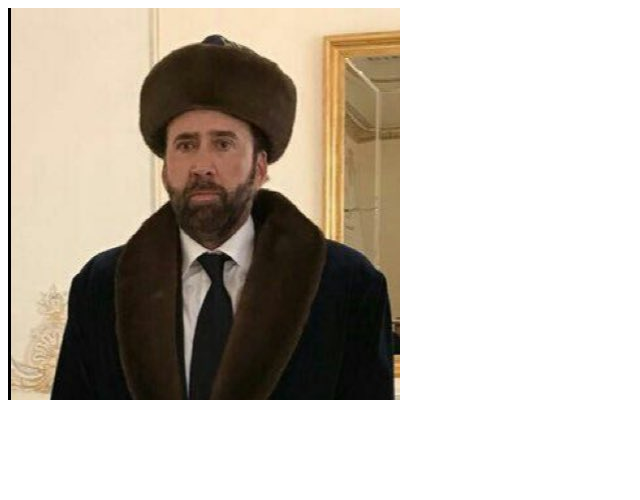
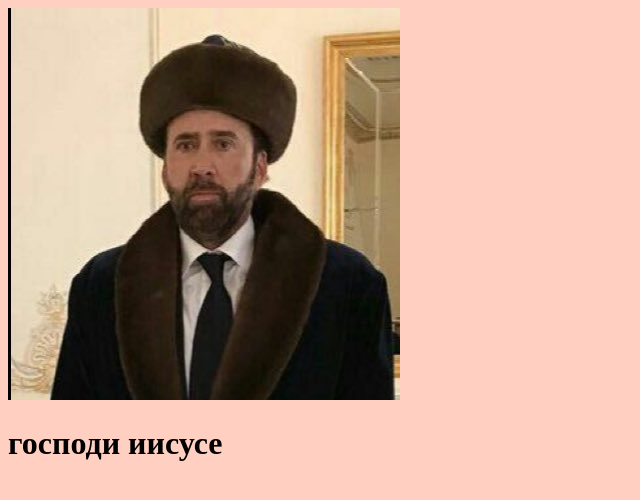
Before and after one commit to Godlye/-, a plain HTML site: page файл_без_названия.html in a window 1280 px wide. Shown: the whole page, without its empty margins (0-640 px from the left). Drawn offline with Linux system fonts and the light colour scheme.

Commit message:
no message

```diff
--- a/файл_без_названия.html
+++ b/файл_без_названия.html
@@ -7,7 +7,13 @@
     <title>не знаю</title>
 </head>
 <body>
-    <img src="колька.jpg">
+        <style type="text/css">
+            body{
+                background: #ffd0c2
+            }
+        </style>
+    <img src="колька.jpg"><br>
+    <h1>господи иисусе</h1>
 
 </body>
 </html>
```
